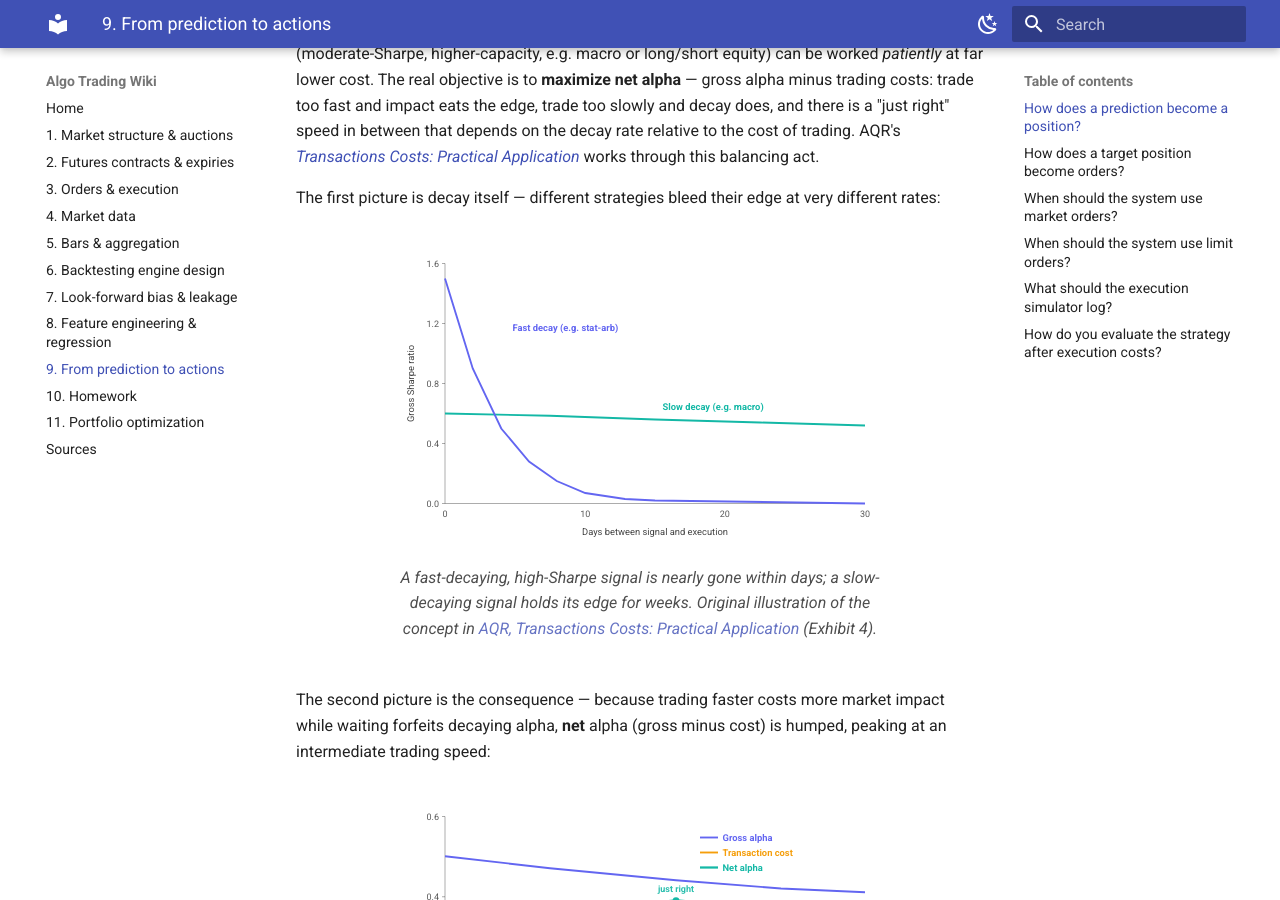
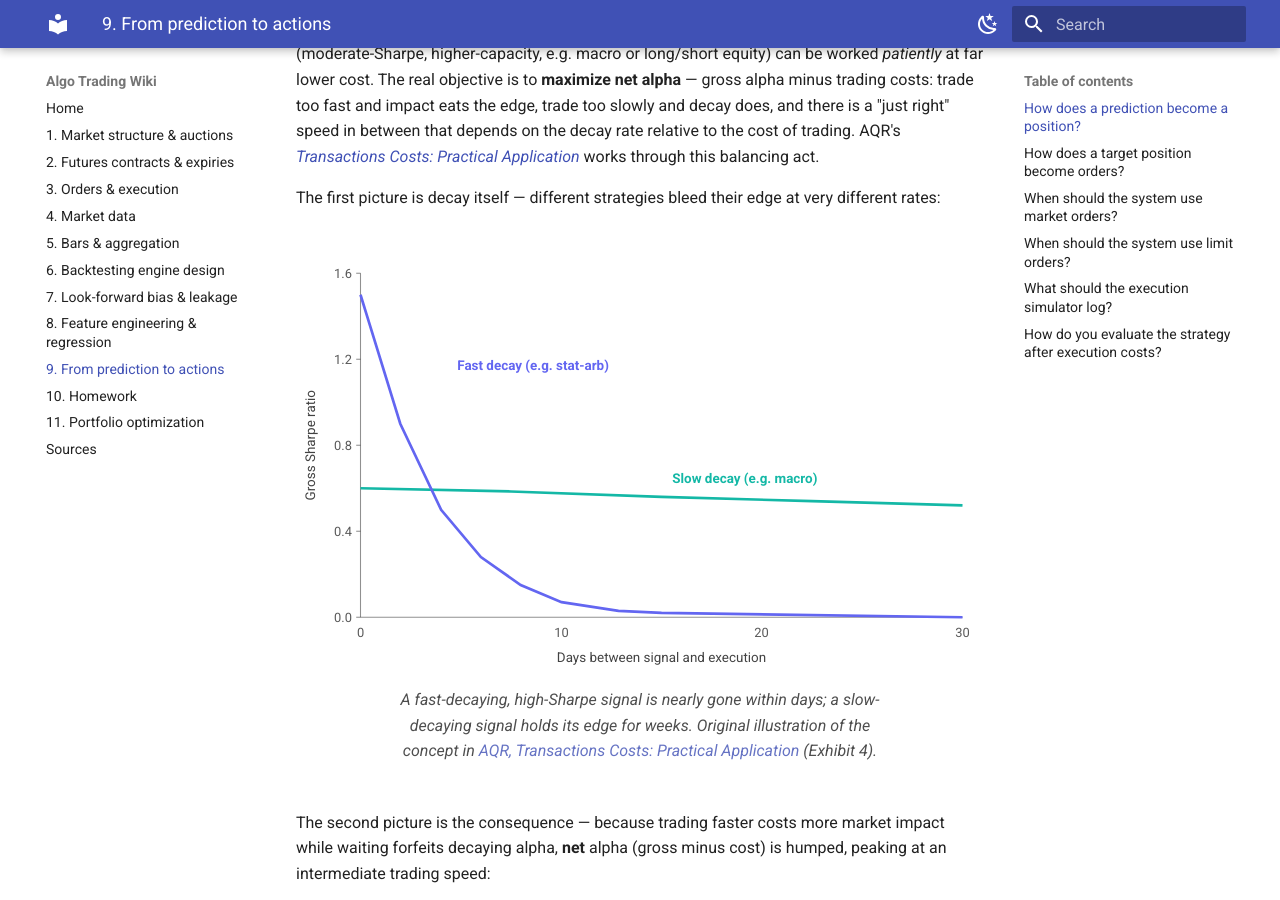
Before and after one commit to chiaolun/algo-trading-primer, an MkDocs documentation site: the page built from docs/09-prediction-to-actions.md, in a window 1280 px wide and 900 px high, scrolled down 957 px. Built offline with MkDocs 1.6.1 and Material for MkDocs 9.7.7, drawn with Linux system fonts in a browser that asks for light colours.

Commit message:
Make diagrams fill the column width
Material shrinks <figure> to its content, so svg width:100% was resolving to
~480px. Force figure width:100% (and svg display:block width:100%) so the price
ladder and the two alpha-decay charts render full-width with tight margins.

Co-Authored-By: Claude Opus 4.8 (1M context) <noreply@anthropic.com>

```diff
--- a/docs/09-prediction-to-actions.md
+++ b/docs/09-prediction-to-actions.md
@@ -51,8 +51,8 @@ balancing act.
 The first picture is decay itself — different strategies bleed their edge at very
 different rates:
 
-<figure style="margin:1.5rem auto;text-align:center">
-<svg viewBox="0 0 640 400" role="img" aria-label="Alpha decay curves for a fast- and a slow-decaying signal" style="max-width:100%;height:auto;color:var(--md-default-fg-color)">
+<figure style="margin:1.5rem 0;width:100%">
+<svg viewBox="0 0 640 400" role="img" aria-label="Alpha decay curves for a fast- and a slow-decaying signal" style="width:100%;height:auto;display:block;color:var(--md-default-fg-color)">
   <title>Different strategies exhibit different alpha decay rates</title>
   <!-- axes -->
   <line x1="60" y1="30" x2="60" y2="350" stroke="currentColor" stroke-width="1" opacity="0.5"/>
@@ -92,8 +92,8 @@ The second picture is the consequence — because trading faster costs more mark
 impact while waiting forfeits decaying alpha, **net** alpha (gross minus cost) is
 humped, peaking at an intermediate trading speed:
 
-<figure style="margin:1.5rem auto;text-align:center">
-<svg viewBox="0 0 640 400" role="img" aria-label="Gross alpha, transaction cost, and net alpha versus trading speed" style="max-width:100%;height:auto;color:var(--md-default-fg-color)">
+<figure style="margin:1.5rem 0;width:100%">
+<svg viewBox="0 0 640 400" role="img" aria-label="Gross alpha, transaction cost, and net alpha versus trading speed" style="width:100%;height:auto;display:block;color:var(--md-default-fg-color)">
   <title>Trading skill is about maximizing net alpha</title>
   <!-- axes -->
   <line x1="60" y1="30" x2="60" y2="350" stroke="currentColor" stroke-width="1" opacity="0.5"/>
```
Also changed, not shown: docs/01-market-structure.md (+2 -2 lines).
